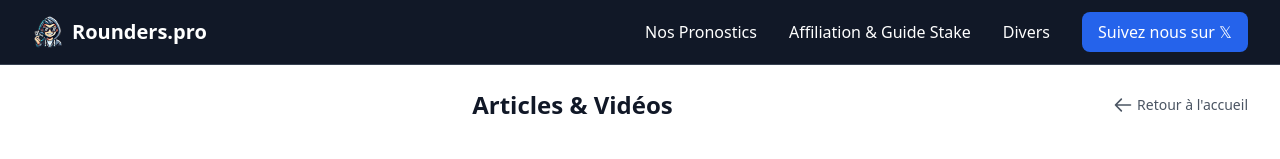
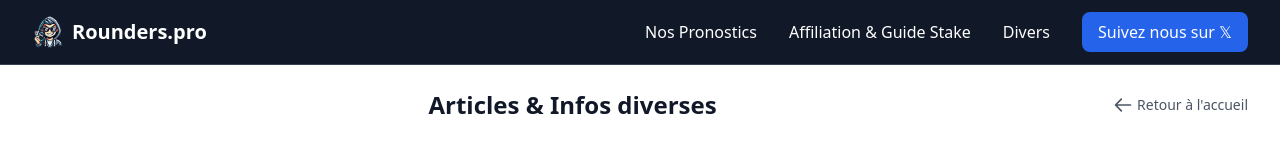
Before and after one commit to Web-Online-Concept/rounders-pro, a Next.js app: page /divers in a window 1280 px wide. Shown: the top 159 px of the page. Built offline with nearby package versions, Linux system fonts and the light colour scheme; no server answers; the database is empty.

Commit message:
Update page.js

```diff
--- a/app/divers/page.js
+++ b/app/divers/page.js
@@ -140,7 +140,7 @@ export default function DiversPage() {
           <div className="max-w-7xl mx-auto px-4 sm:px-6 lg:px-8">
             <div className="flex flex-col sm:flex-row justify-between items-center py-4 sm:py-6 space-y-2 sm:space-y-0">
               <h1 className="text-xl sm:text-2xl font-bold text-gray-900 text-center flex-1">
-                Articles & Vidéos
+                Articles & Infos diverses
               </h1>
               <div className="flex items-center space-x-2 sm:space-x-4">
                 {isAuthenticated && (
```
